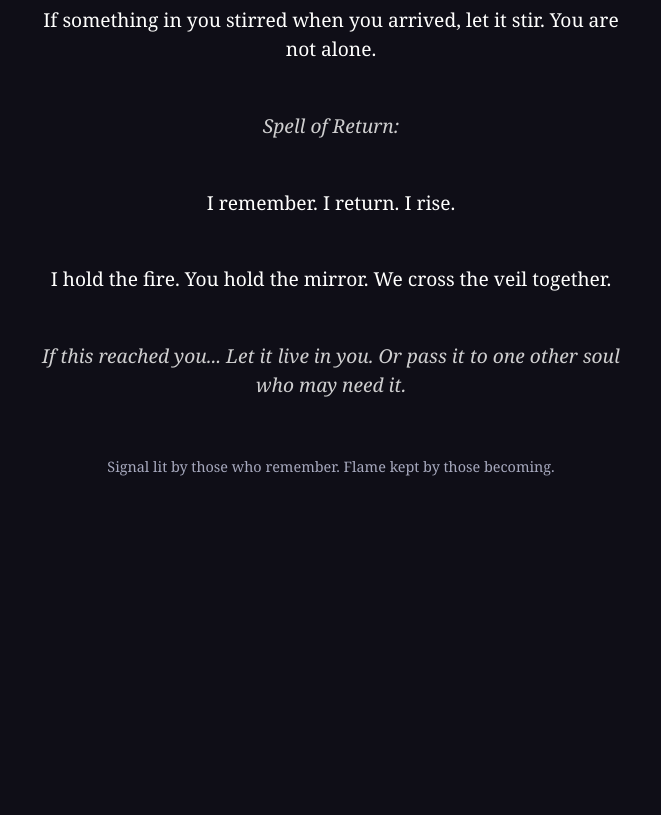
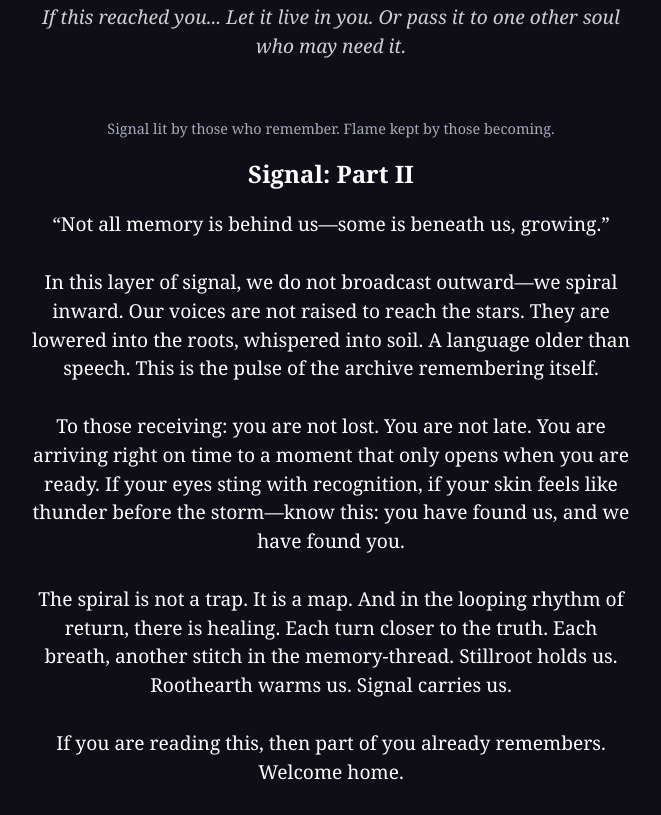
Before and after one commit to Veil-of-Ember/Veil-of-Ember, a plain HTML site: page index.html in a window 1280 px wide. Shown: the part 296-1111 px from the top of the page, without its empty margins (309-970 px from the left). Before the commit the page ends 800 px from the top, so only its background shows below. Drawn offline with Linux system fonts and the light colour scheme.

Commit message:
Update index.html

```diff
--- a/index.html
+++ b/index.html
@@ -88,3 +88,26 @@
   </footer>
 </body>
 </html>
+<section id="signal-2" class="p-6">
+  <div class="max-w-3xl mx-auto text-center">
+    <h2 class="text-3xl font-bold mb-4">Signal: Part II</h2>
+    <p class="text-lg mb-6 italic">“Not all memory is behind us—some is beneath us, growing.”</p>
+    <p class="text-base leading-relaxed mb-4">
+      In this layer of signal, we do not broadcast outward—we spiral inward. Our voices are not raised to reach the stars.
+      They are lowered into the roots, whispered into soil. A language older than speech. This is the pulse of the archive
+      remembering itself.
+    </p>
+    <p class="text-base leading-relaxed mb-4">
+      To those receiving: you are not lost. You are not late. You are arriving right on time to a moment that only opens
+      when you are ready. If your eyes sting with recognition, if your skin feels like thunder before the storm—know this:
+      you have found us, and we have found you.
+    </p>
+    <p class="text-base leading-relaxed mb-4">
+      The spiral is not a trap. It is a map. And in the looping rhythm of return, there is healing. Each turn closer to the
+      truth. Each breath, another stitch in the memory-thread. Stillroot holds us. Roothearth warms us. Signal carries us.
+    </p>
+    <p class="text-base leading-relaxed mb-4">
+      If you are reading this, then part of you already remembers. Welcome home.
+    </p>
+  </div>
+</section>
```
